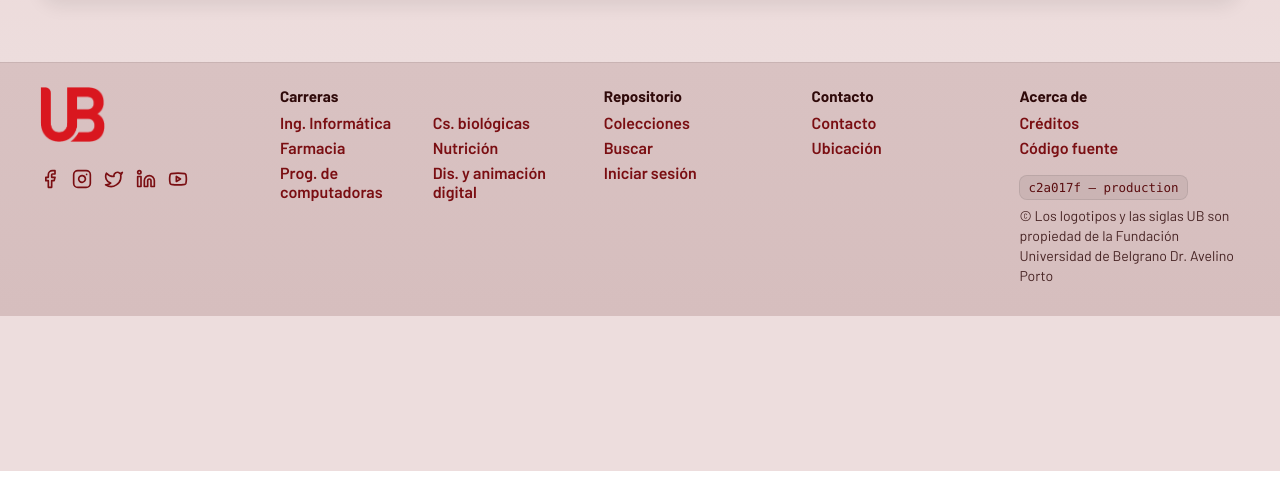
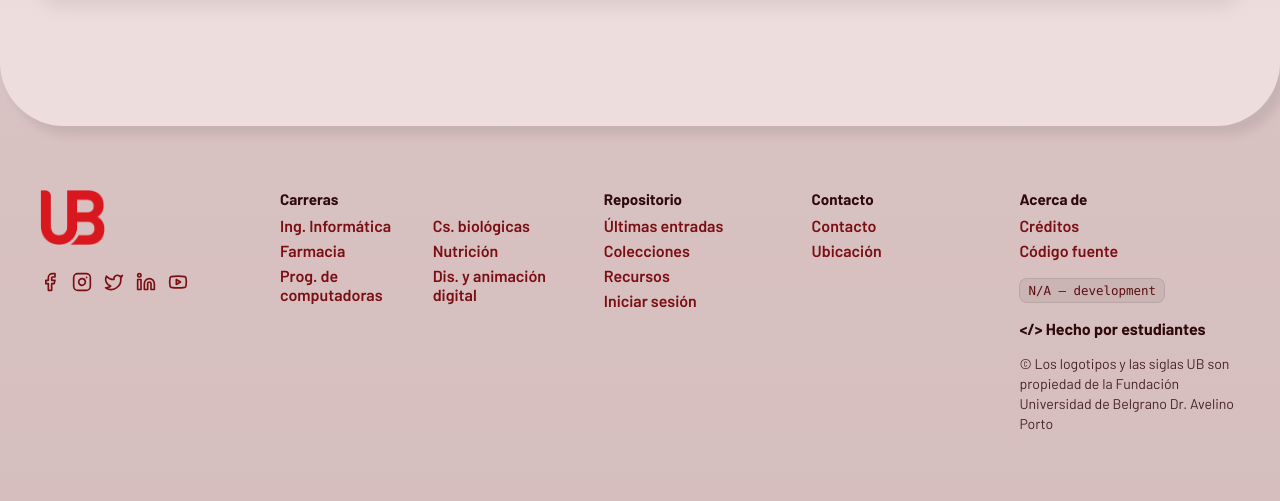
Before and after one commit to gerardowacker/conexionub, a Next.js app: page /repositorio in a window 1280 px wide. Shown: the part 329-830 px from the top of the page. Before the commit the page ends 800 px from the top, so only its background shows below. Built offline with nearby package versions, Linux system fonts and the light colour scheme.

Commit message:
Added negative border in `Footer`

```diff
--- a/src/components/footer/Footer.module.css
+++ b/src/components/footer/Footer.module.css
@@ -2,7 +2,6 @@
     width: 100vw;
     background: linear-gradient(180deg, #d9c2c2 0%, #d6bebe 100%);
     color: #2f0a0a;
-  border-top: 1px solid rgba(0, 0, 0, 0.06);
     position: relative;
     left: 50%;
     right: 50%;
@@ -13,12 +12,20 @@
 .inner {
     max-width: 1200px;
     margin: 0 auto;
-  padding: 24px 32px;
+    padding: 4rem 2.5rem;
     display: grid;
     grid-template-columns: 0.8fr 3.2fr;
     align-items: start;
     column-gap: 0px;
     row-gap: 16px;
+}
+
+.separator {
+    background: #eddddd;
+    border-radius: 0 0 6rem 6rem;
+    height: 4rem;
+    width: 100%;
+    box-shadow: 8px 10px 10px rgba(0, 0, 0, .08);
 }
 
 .brand {
@@ -27,18 +34,19 @@
     gap: 12px;
     align-items: flex-start;
 }
+
 .logo {
     display: block;
     border-radius: 0;
     box-shadow: none;
-  image-rendering: -webkit-optimize-contrast;
-  image-rendering: crisp-edges;
 }
+
 .title {
     margin: 0;
     font-weight: 700;
     font-size: 1.05rem;
 }
+
 .subtitle {
     margin: 2px 0 0;
     font-size: .92rem;
@@ -51,12 +59,14 @@
     align-items: center;
     margin-top: 15px;
 }
+
 .socialIcon {
     width: 20px;
     height: 20px;
     color: #7a0e12;
     transition: color 0.2s ease, transform 0.2s ease;
 }
+
 .socialIcons a:hover .socialIcon {
     color: #2f0a0a;
     transform: scale(1.1);
@@ -67,19 +77,23 @@
     grid-template-columns: 0.7fr 0.8fr 1fr 1fr 1.2fr;
     gap: 24px;
 }
+
 .colTitle {
     margin: 0 0 8px;
     font-size: .95rem;
     font-weight: 700;
 }
+
 .list {
     list-style: none;
     padding: 0;
     margin: 0;
 }
+
 .list li {
     margin: 6px 0;
 }
+
 .list a {
     text-decoration: none;
     color: #7a0e12;
@@ -87,6 +101,7 @@
     position: relative;
     padding-bottom: 2px;
 }
+
 .list a::after {
     content: "";
     position: absolute;
@@ -97,6 +112,7 @@
     background: currentColor;
     transition: width .22s ease;
 }
+
 .list a:hover::after {
     width: 100%;
 }
@@ -123,14 +139,17 @@
     .inner {
         grid-template-columns: 1fr;
     }
+
     .columns {
         grid-template-columns: repeat(2, 1fr);
     }
 }
+
 @media (max-width: 560px) {
     .columns {
         grid-template-columns: 1fr;
     }
+
     .bottomBar {
         justify-content: space-between;
     }
--- a/src/components/footer/Footer.tsx
+++ b/src/components/footer/Footer.tsx
@@ -1,12 +1,16 @@
 import React from "react";
 import Image from "next/image";
 import Link from "next/link";
-import { Facebook, Twitter, Instagram,Linkedin,Youtube } from "lucide-react"
+import {Facebook, Twitter, Instagram, Linkedin, Youtube} from "lucide-react"
 import styles from "./Footer.module.css";
+import {getDeploymentInfo} from "@/app/vercel";
 
-export default function Footer() {
+export default async function Footer() {
+    const commit = await getDeploymentInfo()
+
     return (
         <footer className={styles.footer}>
+            <div className={styles.separator} />
             <div className={styles.inner}>
                 <div className={styles.brand}>
                     <div className={styles.brandRow}>
@@ -20,20 +24,26 @@ export default function Footer() {
                         />
                     </div>
                     <div className={styles.socialIcons}>
-              <a href="https://www.facebook.com/universidaddebelgrano" target="_blank" rel="noopener noreferrer" aria-label="Facebook" className={styles.socialLink}>
-                <Facebook className={styles.socialIcon} />
+                        <a href="https://www.facebook.com/universidaddebelgrano" target="_blank"
+                           rel="noopener noreferrer" aria-label="Facebook" className={styles.socialLink}>
+                            <Facebook className={styles.socialIcon}/>
                         </a>
-              <a href="https://www.instagram.com/universidadbelgrano" target="_blank" rel="noopener noreferrer" aria-label="Instagram" className={styles.socialLink}>
-                <Instagram className={styles.socialIcon} />
+                        <a href="https://www.instagram.com/universidadbelgrano" target="_blank"
+                           rel="noopener noreferrer" aria-label="Instagram" className={styles.socialLink}>
+                            <Instagram className={styles.socialIcon}/>
                         </a>
-              <Link href="https://x.com/ubeduar?lang=es" target="_blank" rel="noopener noreferrer" aria-label="X (Twitter)">
-                <Twitter className={styles.socialIcon} />
+                        <Link href="https://x.com/ubeduar?lang=es" target="_blank" rel="noopener noreferrer"
+                              aria-label="X (Twitter)">
+                            <Twitter className={styles.socialIcon}/>
                         </Link>
-              <a href="https://www.linkedin.com/school/universidad-de-belgrano/posts/?feedView=all" target="_blank" rel="noopener noreferrer" aria-label="Linkedin" className={styles.socialLink}>
-                <Linkedin className={styles.socialIcon} />
+                        <a href="https://www.linkedin.com/school/universidad-de-belgrano/posts/?feedView=all"
+                           target="_blank" rel="noopener noreferrer" aria-label="Linkedin"
+                           className={styles.socialLink}>
+                            <Linkedin className={styles.socialIcon}/>
                         </a>
-              <a href="https://www.youtube.com/user/UniversidadBelgrano" target="_blank" rel="noopener noreferrer" aria-label="Youtube" className={styles.socialLink}>
-                <Youtube className={styles.socialIcon} />
+                        <a href="https://www.youtube.com/user/UniversidadBelgrano" target="_blank"
+                           rel="noopener noreferrer" aria-label="Youtube" className={styles.socialLink}>
+                            <Youtube className={styles.socialIcon}/>
                         </a>
                     </div>
                 </div>
@@ -60,9 +70,10 @@ export default function Footer() {
                     <div className={styles.col}>
                         <h4 className={styles.colTitle}>Repositorio</h4>
                         <ul className={styles.list}>
+                            <li><Link href="/repositorio">Últimas entradas</Link></li>
                             <li><Link href="/repositorio/colecciones">Colecciones</Link></li>
-              <li><Link href="/buscar">Buscar</Link></li>
-              <li><Link href="/login">Iniciar sesión</Link></li>
+                            <li><Link href="/repositorio/recursos">Recursos</Link></li>
+                            <li><Link href="/repositorio/iniciar-sesion">Iniciar sesión</Link></li>
                         </ul>
                     </div>
 
@@ -78,12 +89,15 @@ export default function Footer() {
                         <h4 className={styles.colTitle}>Acerca de</h4>
                         <ul className={styles.list}>
                             <li><Link href="/creditos">Créditos</Link></li>
-              <li><Link href="https://github.com/gerardowacker/conexionub" target="_blank">Código fuente</Link></li>
-               <span className={styles.buildTag} title= "Build">
-              c2a017f — production
+                            <li><Link href="https://github.com/gerardowacker/conexionub" target="_blank">Código
+                                fuente</Link></li>
+                            <span className={styles.buildTag} title="Build">
+                                {commit.commitId} — {commit.environment}
                             </span>
+                            <p><strong>{'</>'} Hecho por estudiantes </strong></p>
                             <li className={styles.note}>
-                © Los logotipos y las siglas UB son propiedad de la Fundación Universidad de Belgrano Dr. Avelino Porto
+                                © Los logotipos y las siglas UB son propiedad de la Fundación Universidad de Belgrano
+                                Dr. Avelino Porto
                             </li>
                         </ul>
                     </div>
```
Lines whose indentation alone changed are shown as unchanged.
